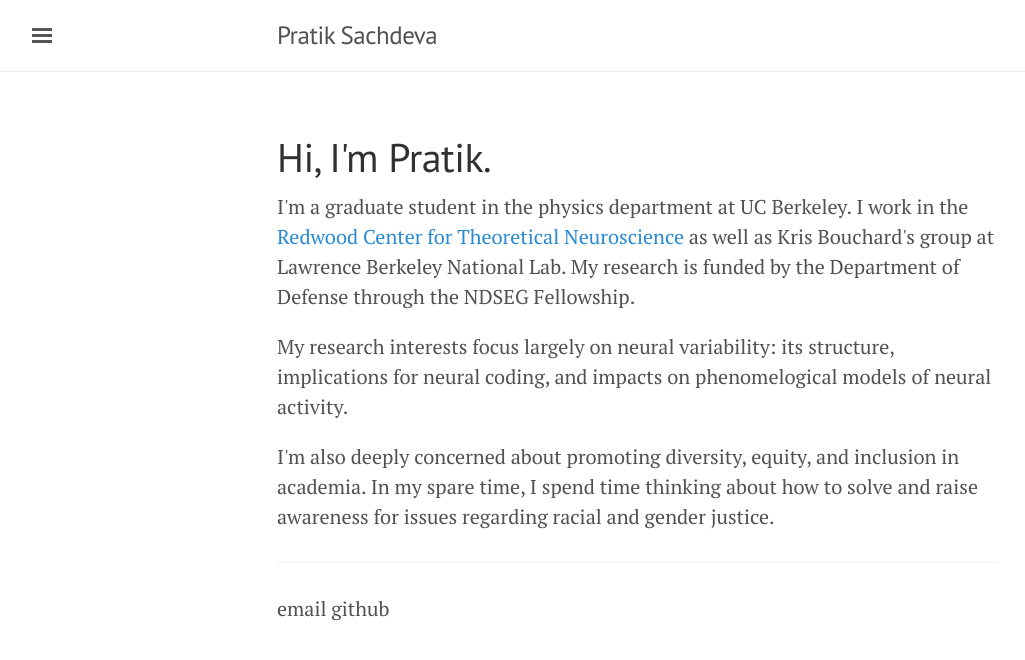
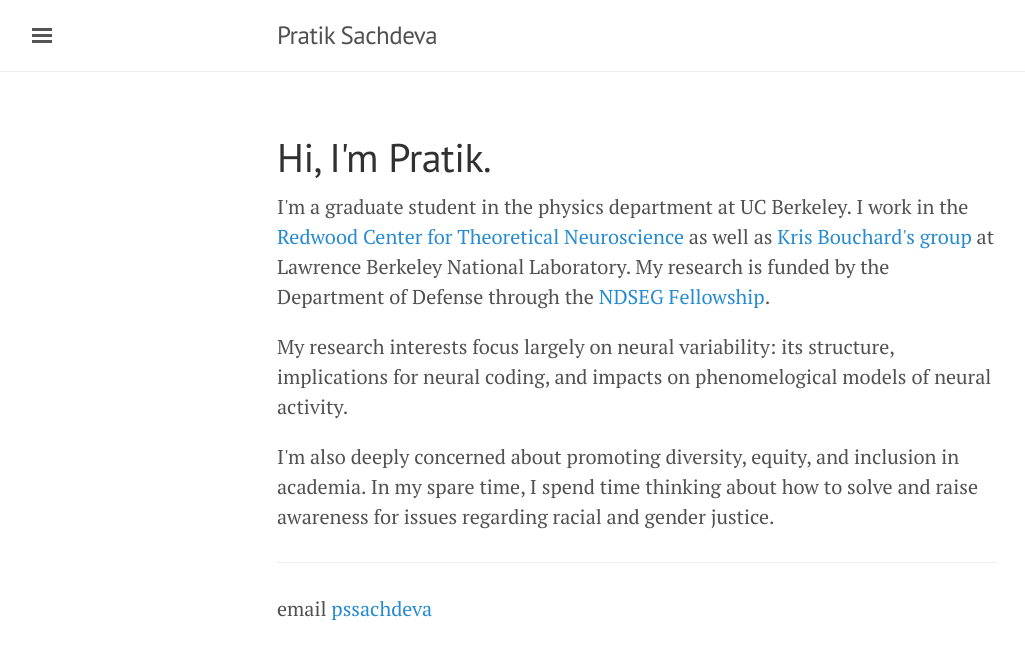
Before and after one commit to pssachdeva/pssachdeva.github.io, a Jekyll site: the page built from index.html, in a window 1280 px wide. Shown: the top 660 px of the page, without its empty margins (3-1028 px from the left). Built offline with Jekyll 4.4.1, drawn with Linux system fonts in a browser that asks for light colours; the list of posts is cut into pages by our own code.

```diff
--- a/index.html
+++ b/index.html
@@ -20,13 +20,13 @@ title: Home
 </div>
 -->
 <h1>Hi, I'm Pratik.</h1>
-<p> I'm a graduate student in the physics department at UC Berkeley. I work in the <a href="http://redwood.berkeley.edu/">Redwood Center for Theoretical Neuroscience</a> as well as Kris Bouchard's group at Lawrence Berkeley National Lab. My research is funded by the Department of Defense through the NDSEG Fellowship.</p>
+<p> I'm a graduate student in the physics department at UC Berkeley. I work in the <a href="http://redwood.berkeley.edu/">Redwood Center for Theoretical Neuroscience</a> as well as <a href="http://bouchardlab.lbl.gov/">Kris Bouchard's group</a> at Lawrence Berkeley National Laboratory. My research is funded by the Department of Defense through the <a href="http://www.ndsegfellowships.org/">NDSEG Fellowship</a>.</p>
 
 <p>My research interests focus largely on neural variability: its structure, implications for neural coding, and impacts on phenomelogical models of neural activity.</p>
 
 <p>I'm also deeply concerned about promoting diversity, equity, and inclusion in academia. In my spare time, I spend time thinking about how to solve and raise awareness for issues regarding racial and gender justice.</p>
 <hr>
-email github
+email <a href="https://github.com/pssachdeva">pssachdeva</a>
 <!--
 <div class="pagination">
   {% if paginator.next_page %}
--- a/teaching.html
+++ b/teaching.html
@@ -2,9 +2,9 @@
 layout: page
 title: Teaching
 ---
-Here, I provide all of the teaching materials I've created.<br>
+Here, I provide all of the teaching materials I've created.<br><br>
 
-I'd like these resources to be publicly and freely available. If you find my teaching materials on a site that requires any form of payment (monetary or otherwise), please shoot me an email. <br>
+I'd like these resources to be publicly and freely available. If you find my teaching materials on a site that requires any form of payment (monetary or otherwise), please shoot me an email. <br><br>
 
 Lastly,
 
```
Also changed, not shown: 1 other file.
